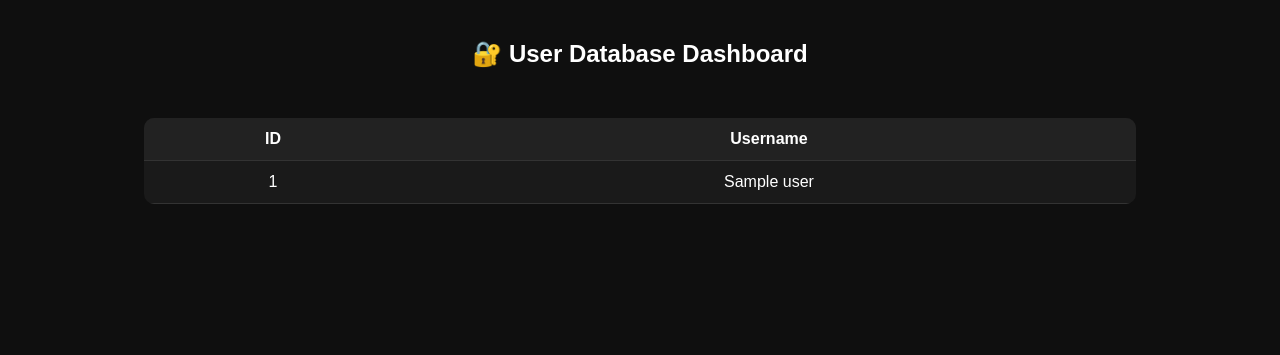
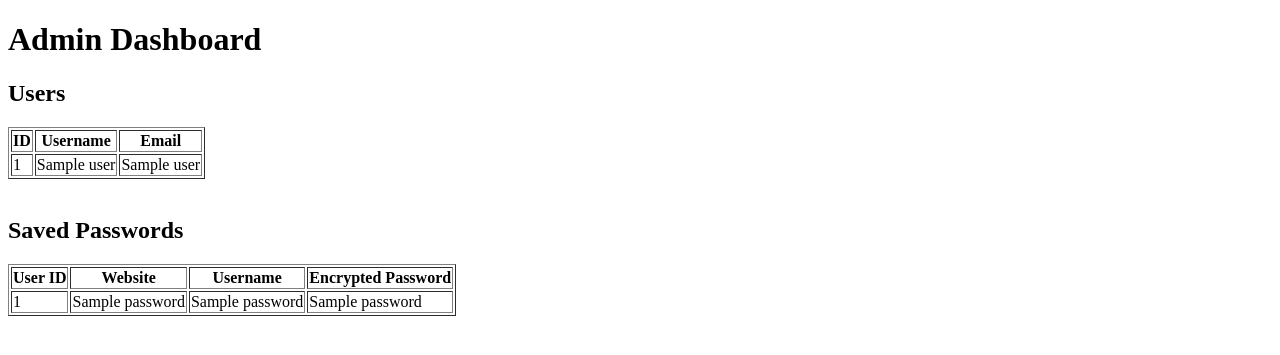
Before and after one commit to divyaaaa187/password-manager-v2, a Flask app: template templates/admin.html in a window 1280 px wide. Shown: the top 355 px of the page. Run offline with Flask 3, Linux system fonts and the light colour scheme; the template is opened without the code that fills it: most values are stand-ins (such as "Sample title", 1, 10 or a date in 2020); parts of the project's set-up code (start-up, migrations or seed data) failed here and were passed over.

Commit message:
Add admin dashboard

```diff
--- a/app.py
+++ b/app.py
@@ -223,19 +223,22 @@ def delete_password(id):
 @app.route("/admin")
 def admin():
 
-    if session.get("username") != "YOUR_ADMIN_USERNAME":
-        return "Access Denied"
-
     conn = sqlite3.connect(DB_PATH)
     cursor = conn.cursor()
 
-    cursor.execute("SELECT id, username FROM users")
+    cursor.execute("SELECT id, username, email FROM users")
     users = cursor.fetchall()
+
+    cursor.execute("SELECT user_id, website, username, password FROM passwords")
+    passwords = cursor.fetchall()
 
     conn.close()
 
-    return render_template("admin.html", users=users)
-
+    return render_template(
+        "admin.html",
+        users=users,
+        passwords=passwords
+    )
 
 # LOGOUT
 @app.route("/logout")
--- a/templates/admin.html
+++ b/templates/admin.html
@@ -1,76 +1,49 @@
 <!DOCTYPE html>
 <html>
 <head>
-    <title>Admin Panel</title>
-    <style>
-        body {
-            font-family: Arial;
-            background: #0f0f0f;
-            color: white;
-            margin: 0;
-            padding: 20px;
-        }
-
-        h2 {
-            text-align: center;
-        }
-
-        table {
-            width: 80%;
-            margin: auto;
-            margin-top: 30px;
-            border-collapse: collapse;
-            background: #1a1a1a;
-            border-radius: 10px;
-            overflow: hidden;
-        }
-
-        th, td {
-            padding: 12px;
-            border-bottom: 1px solid #333;
-            text-align: center;
-        }
-
-        th {
-            background: #222;
-        }
-
-        tr:hover {
-            background: #2a2a2a;
-        }
-
-        .container {
-            display: flex;
-            justify-content: center;
-            flex-direction: column;
-            align-items: center;
-        }
-
-    </style>
+    <title>Admin Dashboard</title>
 </head>
-
 <body>
 
-    <h2>🔐 User Database Dashboard</h2>
+<h1>Admin Dashboard</h1>
 
-    <div class="container">
-
-        <table>
+<h2>Users</h2>
+<table border="1">
     <tr>
         <th>ID</th>
         <th>Username</th>
+        <th>Email</th>
     </tr>
 
     {% for user in users %}
     <tr>
         <td>{{ user[0] }}</td>
         <td>{{ user[1] }}</td>
+        <td>{{ user[2] }}</td>
     </tr>
     {% endfor %}
-
 </table>
 
-    </div>
+<br>
+
+<h2>Saved Passwords</h2>
+<table border="1">
+    <tr>
+        <th>User ID</th>
+        <th>Website</th>
+        <th>Username</th>
+        <th>Encrypted Password</th>
+    </tr>
+
+    {% for p in passwords %}
+    <tr>
+        <td>{{ p[0] }}</td>
+        <td>{{ p[1] }}</td>
+        <td>{{ p[2] }}</td>
+        <td>{{ p[3] }}</td>
+    </tr>
+    {% endfor %}
+</table>
 
 </body>
 </html>
```
Lines whose indentation alone changed are shown as unchanged.
